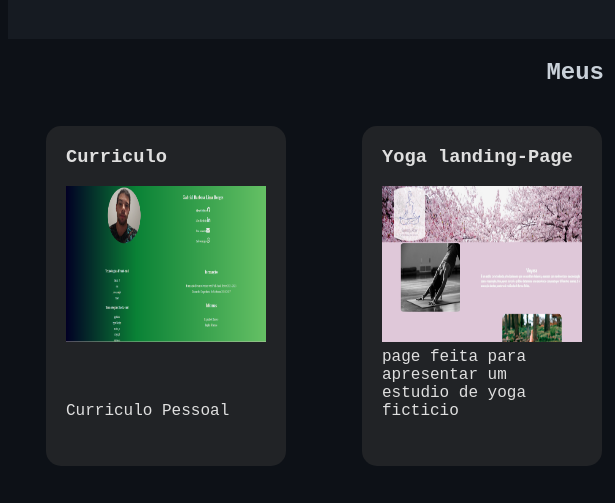
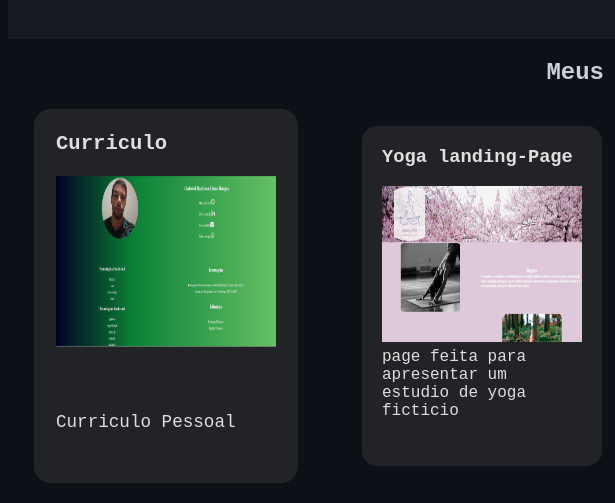
Before and after one commit to GBLBORGES/portfolio, a plain HTML site: page index.html in a window 1280 px wide. In both pictures the pointer is over the element 166 px from the left and 384 px from the top of the page. Shown: the part 89-592 px from the top of the page, 0-615 px from the left. Drawn offline with Linux system fonts and the light colour scheme.

Commit message:
style: add style when hover on a card

```diff
--- a/port.css
+++ b/port.css
@@ -28,6 +28,11 @@ article {
     width: 200px;
     height: 300px;
     position: relative;
+}
+
+
+article:hover {
+    transform: scale(1.1);
 }
 
 article h3 {
```
Also changed, not shown: index.html (line endings or trailing spaces).
